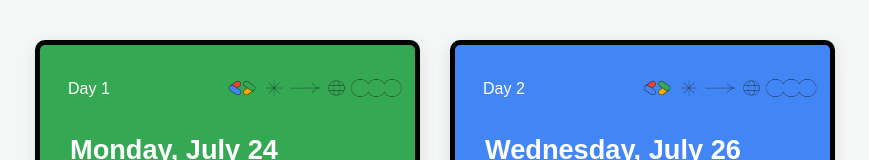
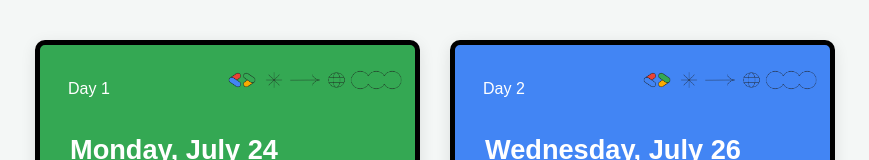
Before and after one commit to AbrahamAlgorithm/Build-With-AI-2025, a Next.js app: page /team-page in a window 1280 px wide. Shown: the part 236-396 px from the top of the page, without its empty margins (205-1074 px from the left). Built offline with nearby package versions, Linux system fonts and the light colour scheme.

Commit message:
fixed time-venue-logo

```diff
--- a/src/app/team-page/team.css
+++ b/src/app/team-page/team.css
@@ -65,7 +65,7 @@ body {
 .time-venue .logo {
     max-width: 180px;
     height: 20px;
-    margin-bottom: -15px;
+    margin-bottom: 0px;
     margin-right: -20px;
 }
 .time-venue .Day {
```
